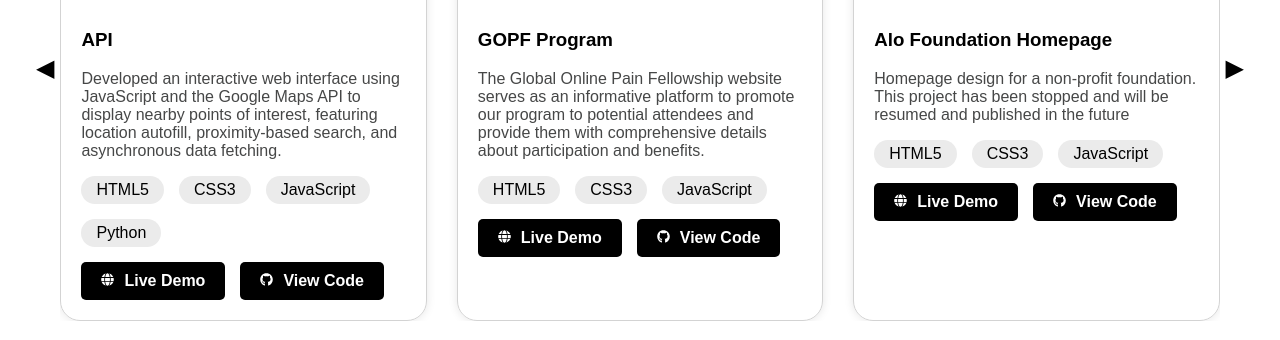
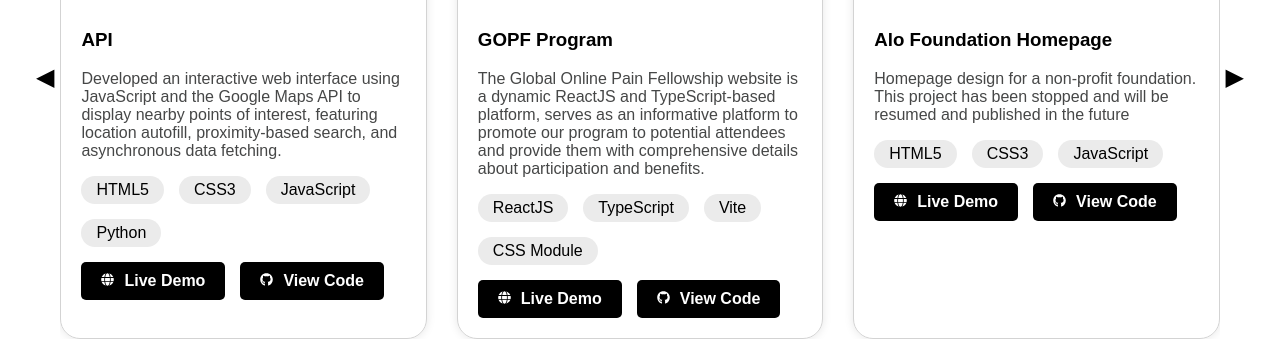
Before and after one commit to quannguyen1611/My-website, a React (Create React App) app: page / in a window 1280 px wide. Shown: the part 1611-1951 px from the top of the page. Built offline with nearby package versions, Linux system fonts and the light colour scheme.

Commit message:
new app added

```diff
--- a/src/components/homepage.jsx
+++ b/src/components/homepage.jsx
@@ -42,11 +42,11 @@ const Homepage = () => {
     },
     {
       title: "GOPF Program",
-      description: "The Global Online Pain Fellowship website serves as an informative platform to promote our program to potential attendees and provide them with comprehensive details about participation and benefits.",
-      skills: ["HTML5", "CSS3", "JavaScript"],
+      description: "The Global Online Pain Fellowship website is a dynamic ReactJS and TypeScript-based platform, serves as an informative platform to promote our program to potential attendees and provide them with comprehensive details about participation and benefits.",
+      skills: ["ReactJS", "TypeScript", "Vite", "CSS Module"],
       image: GOPFImage,
-      liveDemo: "https://quannguyen1611.github.io/GOPF/",
-      viewCode: "https://github.com/quannguyen1611/GOPF",
+      liveDemo: "https://quannguyen1611.github.io/GOPF_React/",
+      viewCode: "https://github.com/quannguyen1611/GOPF_React",
     },
     {
       title: "Alo Foundation Homepage",
```
